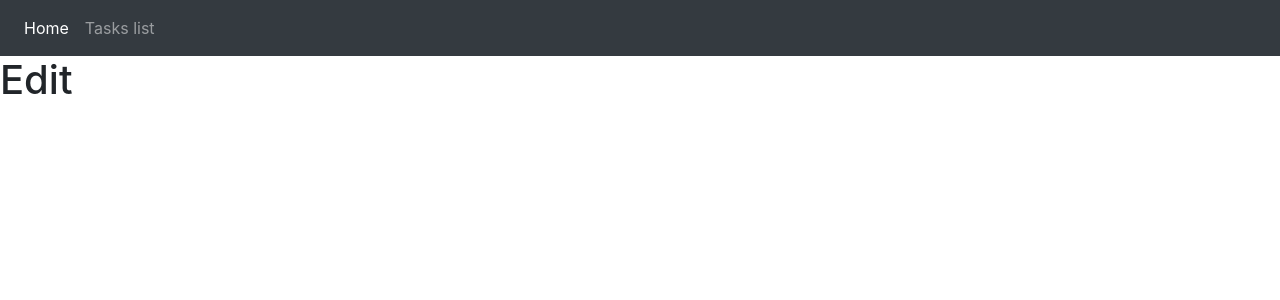
After one commit to tpodgorski91/Django2, a Django app: page /edit/ in a window 1280 px wide. The commit adds this page. Shown: the top 300 px of the page. Run offline with Django 3.2, Linux system fonts and the light colour scheme; some libraries are stand-ins or nearby versions.

Commit message:
edit and delete urls are linked to appropriate templates

```diff
--- a/todo/tasks/templates/tasks/activity.html
+++ b/todo/tasks/templates/tasks/activity.html
@@ -20,8 +20,8 @@
             {% for task in tasks %}
                 <tr>
                     <td>{{task.title}}</td>
-                    <td><a href="#">Edit</a></td>
-                    <td><a href="#">Delete</a></td>
+                    <td><a href="{% url 'tasks-edit' %}">Edit</a></td>
+                    <td><a href="{% url 'tasks-task-delete' %}">Delete</a></td>
                 </tr>
              {% endfor %}
             </table>
--- /dev/null
+++ b/todo/tasks/templates/tasks/edit.html
@@ -0,0 +1,7 @@
+{% extends "tasks/base.html" %}
+{% block content %}
+    <h1> Edit </h1>
+
+
+
+{% endblock content %}
--- a/todo/tasks/urls.py
+++ b/todo/tasks/urls.py
@@ -4,4 +4,6 @@ from . import views
 urlpatterns = [
     path('', views.home, name='tasks-home'),
     path('tasks/', views.task, name='tasks-activity'),
+    path('edit/', views.edit, name='tasks-edit'),
+    path('delete/', views.task_delete, name='tasks-task-delete'),
 ]
--- a/todo/tasks/views.py
+++ b/todo/tasks/views.py
@@ -17,6 +17,13 @@ def task(request):
             form.save()
         return redirect('/tasks/')
 
-    context = {'tasks': tasks,
-               'form': form}
+    context = {'tasks': tasks, 'form': form}
     return render(request, 'tasks/activity.html', context)
+
+
+def edit(request):
+    return render(request, 'tasks/edit.html')
+
+
+def task_delete(request):
+    return render(request, 'tasks/task_delete.html')
```
Also changed, not shown: todo/tasks/templates/tasks/task_delete.html (added, +7 -0 lines).
